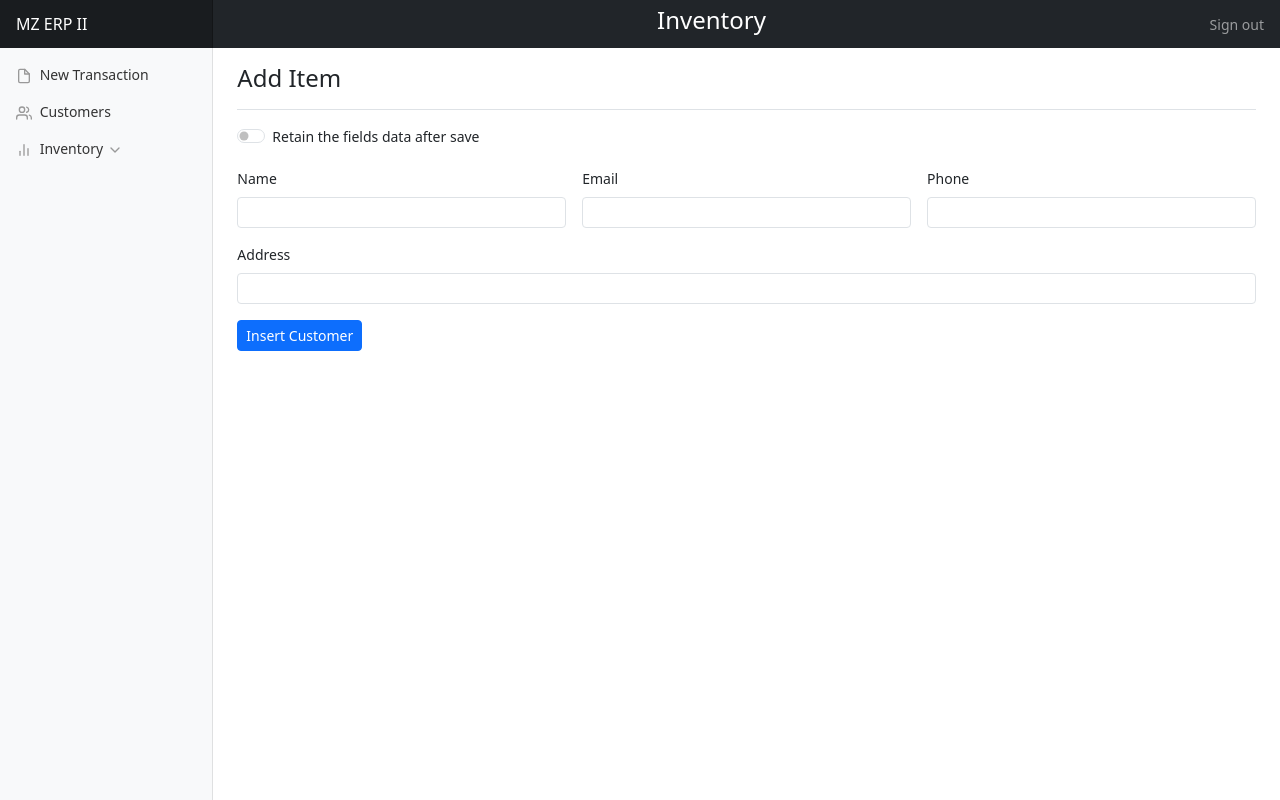
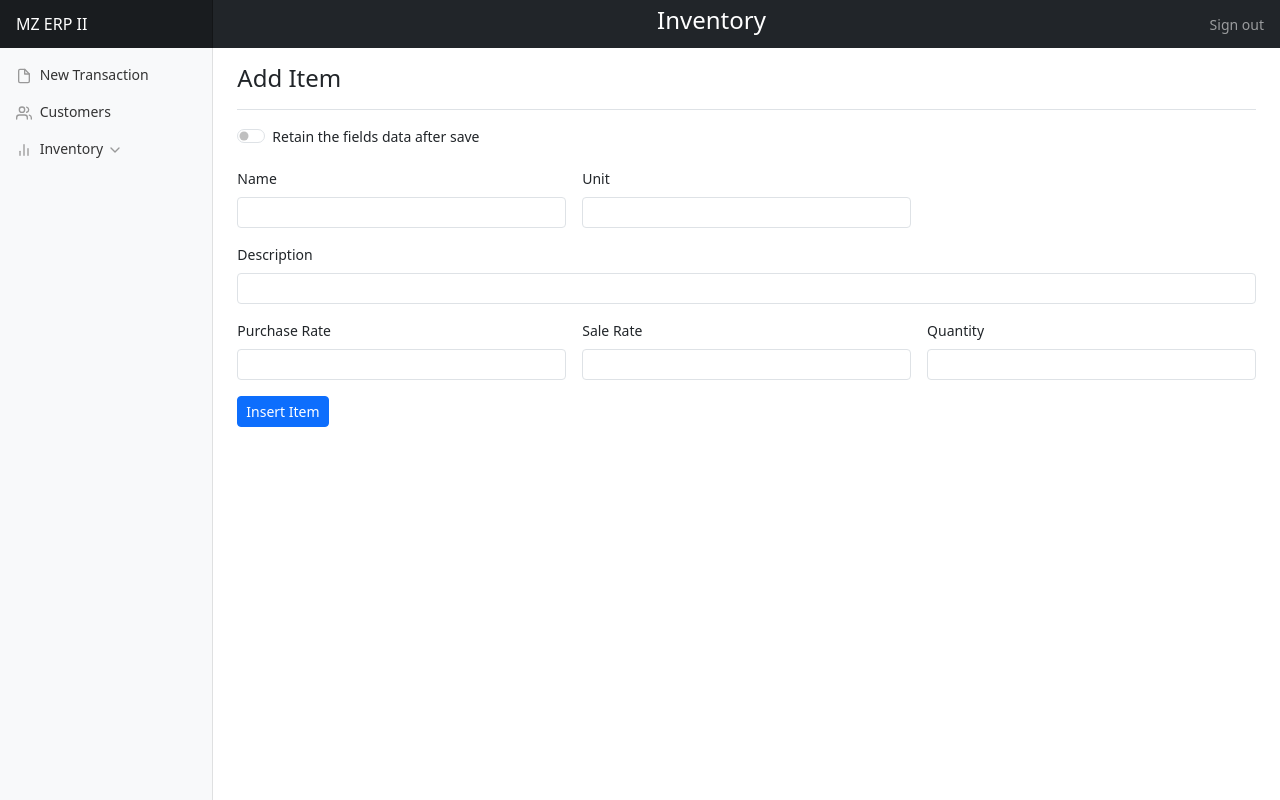
Before and after one commit to SohailSal/mzerp2, a Django app: page /inventory/item_add in a window 1280 px wide. Run offline with Django 5.2, Linux system fonts and the light colour scheme; some libraries are stand-ins or nearby versions.

Commit message:
add item done

```diff
--- a/base/templates/base/base.html
+++ b/base/templates/base/base.html
@@ -98,7 +98,7 @@
                   <span data-feather="chevron-down"></span>
                 </a>
                 <ul class="submenu collapse">
-                    <li><a class="nav-link" href="{% url 'inventory:item_add' %}">Items</a></li>
+                    <li><a class="nav-link" href="{% url 'inventory:items' %}">Items</a></li>
                     <li><a class="nav-link" href="{% url 'inventory:item_add' %}">Add Item</a></li>
                 </ul>
               </li>
--- a/inventory/templates/inventory/item_add.html
+++ b/inventory/templates/inventory/item_add.html
@@ -37,16 +37,24 @@
         <input type="text" x-model="name" class="form-control form-control-sm" id="name">
       </div>
       <div class="col-md-4">
-        <label for="email" class="form-label">Email</label>
-        <input type="email" x-model="email" class="form-control form-control-sm" id="email">
+        <label for="unit" class="form-label">Unit</label>
+        <input type="text" x-model="unit" class="form-control form-control-sm" id="unit">
+      </div>
+      <div class="col-12">
+        <label for="description" class="form-label">Description</label>
+        <input type="textarea" x-model="description" class="form-control form-control-sm" id="description">
       </div>
       <div class="col-md-4">
-        <label for="phone" class="form-label">Phone</label>
-        <input type="text" x-model="phone" class="form-control form-control-sm" id="phone">
+        <label for="purchase_rate" class="form-label">Purchase Rate</label>
+        <input type="number" x-model="purchase_rate" class="form-control form-control-sm" id="purchase_rate">
       </div>
-      <div class="col-12">
-        <label for="address" class="form-label">Address</label>
-        <input type="textarea" x-model="address" class="form-control form-control-sm" id="address">
+      <div class="col-md-4">
+        <label for="sale_rate" class="form-label">Sale Rate</label>
+        <input type="number" x-model="sale_rate" class="form-control form-control-sm" id="sale_rate">
+      </div>
+      <div class="col-md-4">
+        <label for="quantity" class="form-label">Quantity</label>
+        <input type="number" x-model="quantity" class="form-control form-control-sm" id="quantity">
       </div>
       <div class="col-12">
         <button type="submit" class="btn btn-sm btn-primary" :disabled="formLoading" x-text="submitText"></button>
@@ -60,25 +68,29 @@
       messages: '',
       errors: '',
       name: '',
-      email: '',
-      phone: '',
-      address: '',
+      unit: '',
+      description: '',
+      purchase_rate: '',
+      sale_rate: '',
+      quantity: '',
       formLoading: false,
-      submitText: 'Insert Customer',
+      submitText: 'Insert Item',
       save: false,
 
       submit(event) {
           event.preventDefault();
           this.formLoading = true;
           this.submitText = 'Submitting...';
-          const endpointUrl = "customer_post"
+          const endpointUrl = "item_post"
           fetch(endpointUrl, {
               method: "post",
               body: JSON.stringify({
                   name: this.name,
-                  email: this.email,
-                  phone: this.phone,
-                  address: this.address,
+                  unit: this.unit,
+                  description: this.description,
+                  purchase_rate: this.purchase_rate,
+                  sale_rate: this.sale_rate,
+                  quantity: this.quantity,
               }),
               headers: {
                   'X-CSRFToken': '{{ csrf_token }}',
@@ -93,15 +105,17 @@
             if(!this.errors){
               if (!this.save) {
                 this.name = ''
-                this.email = ''
-                this.phone = ''
-                this.address = ''
+                this.unit = ''
+                this.description = ''
+                this.purchase_rate = ''
+                this.sale_rate = ''
+                this.quantity = ''
               }
             }
           })
           .finally(()=>{
               this.formLoading = false;
-              this.submitText = 'Insert Transaction';
+              this.submitText = 'Insert Item';
           });
       },
       hideMsg(){
--- a/inventory/urls.py
+++ b/inventory/urls.py
@@ -3,7 +3,7 @@ from . import views
 
 app_name = "inventory"
 urlpatterns = [
-    path("", views.index, name="index"),
+    path("items", views.items, name="items"),
 	path('item_add',views.item_add,name='item_add'),
     path('item_post', views.item_post, name='item_post'),
 ]
--- a/inventory/views.py
+++ b/inventory/views.py
@@ -4,13 +4,12 @@ from django.urls import reverse
 import json
 from django.db import transaction as trans
 from .models import Item
-from ledger.models import Category, Account
 from django.core.exceptions import ValidationError
 from django.db import DatabaseError
 from icecream import ic
 # from . import utils
 
-def index(request):
+def items(request):
 	items = Item.objects.all()
 	return render(request, 'inventory/index.html', context={'items':items})
 
@@ -20,20 +19,22 @@ def item_add(request):
 def item_post(request):
 	data = json.loads(request.body)
 	name = data['name']
-	email = data['email']
-	phone = data['phone']
-	address = data['address']
+	unit = data['unit']
+	description = data['description']
+	purchase_rate = data['purchase_rate']
+	sale_rate = data['sale_rate']
+	quantity = data['quantity']
 
 	try:
 		with trans.atomic():
-			customer = Item(name=name, email=email, phone=phone, address=address)
-			customer.full_clean()
-			customer.save()
+			item = Item(name=name, unit=unit, description=description, purchase_rate=purchase_rate, sale_rate=sale_rate, quantity=quantity)
+			item.full_clean()
+			item.save()
 	except (ValidationError, DatabaseError) as e:
 		ic(e)
 		return JsonResponse({'errors':e.message_dict}, safe=False)
 
-	return JsonResponse({'messages':{'success':'The customer saved!'}}, safe=False)
+	return JsonResponse({'messages':{'success':'The item saved!'}}, safe=False)
 
 # def invoice(request,id):
 # 	buffer = utils.generate_invoice(id)
--- a/sales/templates/sales/customer_add.html
+++ b/sales/templates/sales/customer_add.html
@@ -101,7 +101,7 @@
           })
           .finally(()=>{
               this.formLoading = false;
-              this.submitText = 'Insert Transaction';
+              this.submitText = 'Insert Customer';
           });
       },
       hideMsg(){
```
